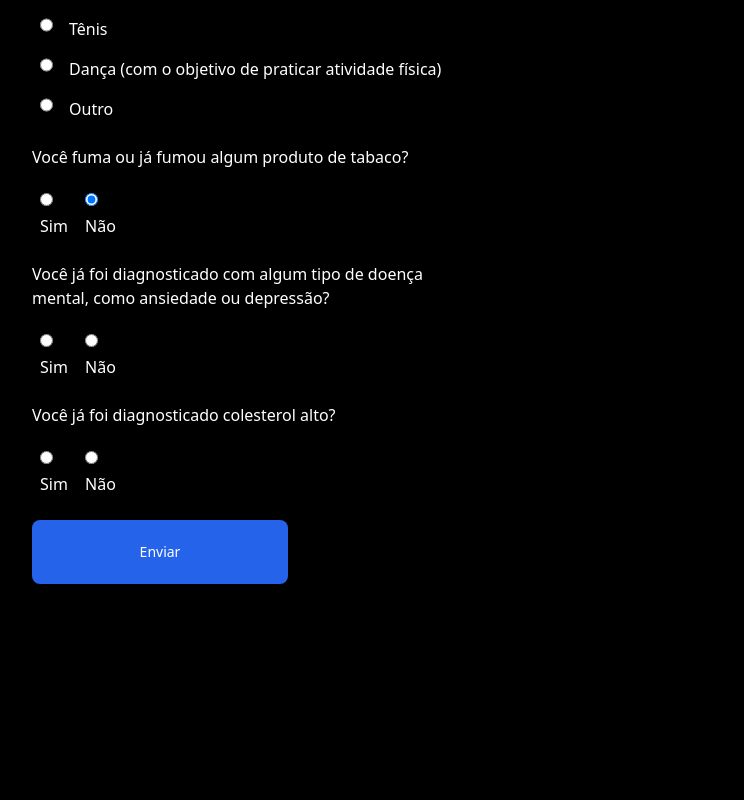
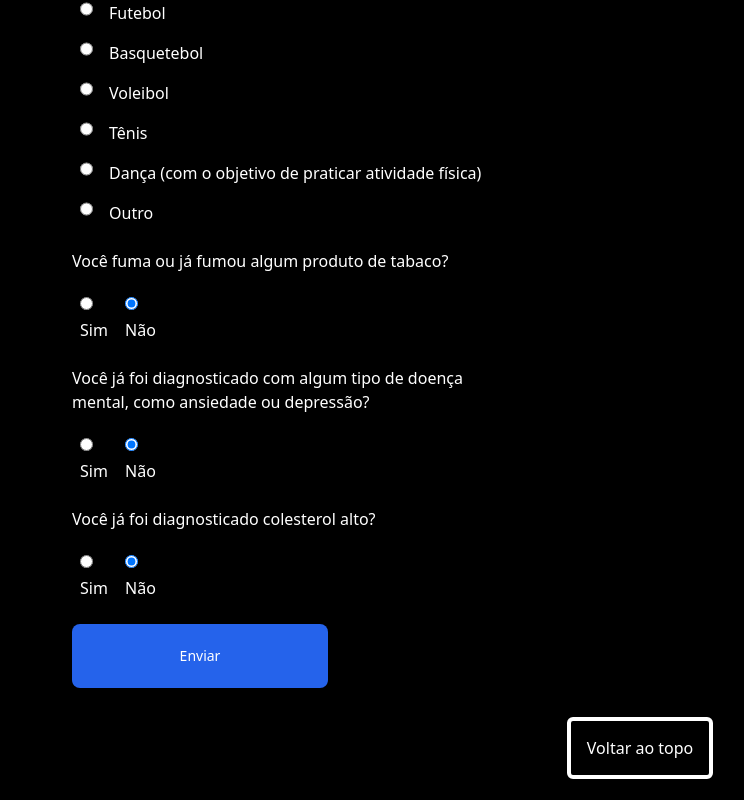
Before and after one commit to lemosvncs/mario-front, a SvelteKit app: page /reinaldo in a window 1280 px wide. Shown: the part 1604-2404 px from the top of the page, without its empty margins (0-744 px from the left). Before the commit the page ends 2196 px from the top, so only its background shows below. Built offline with nearby package versions, Linux system fonts and the light colour scheme; no server answers.

Commit message:
melhorias de interface

```diff
--- a/package.json
+++ b/package.json
@@ -11,11 +11,11 @@
     "check:watch": "svelte-kit sync && svelte-check --tsconfig ./tsconfig.json --watch"
   },
   "devDependencies": {
-    "@sveltejs/adapter-vercel": "next",
     "@sveltejs/adapter-auto": "^2.0.0",
     "@sveltejs/adapter-netlify": "^1.0.0-next.88",
     "@sveltejs/adapter-node": "^1.2.2",
     "@sveltejs/adapter-static": "^2.0.1",
+    "@sveltejs/adapter-vercel": "next",
     "@sveltejs/kit": "^1.5.0",
     "autoprefixer": "^10.4.7",
     "fa-svelte": "^3.1.0",
--- a/src/reinaldo2.svelte
+++ b/src/reinaldo2.svelte
@@ -244,8 +244,8 @@
     // reinaldo = reinaldo;
 
 </script>
-
-<div class="mx-auto text-center">
+<div id="top"></div>
+<div class="mx-auto text-center border-white border-4 w-80 rounded-md p-4">
     {#await promise}
         <p>Probabilidade de você <b>NÃO</b> ser diagnosticado com hipertensão:</p>
         <h2 class="text-2xl">{0.00}%</h2>
@@ -258,9 +258,10 @@
     {/await}
 </div>
 
+
 <div class="px-8">
     <input type="hidden" name="form-name" value="name_of_my_form" />
-    <form  class="flex-column w-full max-w-md">
+    <form  class="flex-column w-full max-w-md ml-10 mt-10 mb-10">
         <p>Qual sua idade?</p><input bind:value={idade} placeholder=48 class={inputstyle}/>
         <p class="my-4">Como você se identifica?</p>
         <div class="flex">
@@ -365,22 +366,22 @@
         <p class="my-4">Você já foi diagnosticado com algum tipo de doença mental, como ansiedade ou depressão?</p>
         <div class="flex">
             <label class="m-2">
-                <input name="cigarro" bind:group={diag_doenca_mental} value=0 type="radio"                                                  placeholder={placeholder} class="mr-4 mb-2 dark:border-white dark:border-2 dark:bg-black text-gray-900 text-sm rounded-lg focus:ring-blue-500 focus:border-blue-500 block   p-2.5 dark:placeholder-gray-400 dark:text-white dark:focus:ring-blue-500 dark:focus:border-blue-500"/>
+                <input name="diag_doenca_mental" bind:group={diag_doenca_mental} value='sim' type="radio"                                                  placeholder={placeholder} class="mr-4 mb-2 dark:border-white dark:border-2 dark:bg-black text-gray-900 text-sm rounded-lg focus:ring-blue-500 focus:border-blue-500 block   p-2.5 dark:placeholder-gray-400 dark:text-white dark:focus:ring-blue-500 dark:focus:border-blue-500"/>
                 <p>Sim</p>
             </label>
             <label class="m-2">
-                <input name="cigarro" bind:group={diag_doenca_mental} value=1 type="radio"                                                  placeholder={placeholder} class="mr-4 mb-2 dark:border-white dark:border-2 dark:bg-black text-gray-900 text-sm rounded-lg focus:ring-blue-500 focus:border-blue-500 block   p-2.5 dark:placeholder-gray-400 dark:text-white dark:focus:ring-blue-500 dark:focus:border-blue-500"/>
+                <input name="diag_doenca_mental" bind:group={diag_doenca_mental} value='nao' type="radio"                                                  placeholder={placeholder} class="mr-4 mb-2 dark:border-white dark:border-2 dark:bg-black text-gray-900 text-sm rounded-lg focus:ring-blue-500 focus:border-blue-500 block   p-2.5 dark:placeholder-gray-400 dark:text-white dark:focus:ring-blue-500 dark:focus:border-blue-500"/>
                 <p>Não</p>
             </label>
         </div>
         <p class="my-4">Você já foi diagnosticado colesterol alto?</p>
         <div class="flex">
             <label class="m-2">
-                <input name="diag_colesterol" bind:group={diag_colesterol} value=0 type="radio"                                                  placeholder={placeholder} class="mr-4 mb-2 dark:border-white dark:border-2 dark:bg-black text-gray-900 text-sm rounded-lg focus:ring-blue-500 focus:border-blue-500 block   p-2.5 dark:placeholder-gray-400 dark:text-white dark:focus:ring-blue-500 dark:focus:border-blue-500"/>
+                <input name="diag_colesterol" bind:group={diag_colesterol} value='sim' type="radio"                                                  placeholder={placeholder} class="mr-4 mb-2 dark:border-white dark:border-2 dark:bg-black text-gray-900 text-sm rounded-lg focus:ring-blue-500 focus:border-blue-500 block   p-2.5 dark:placeholder-gray-400 dark:text-white dark:focus:ring-blue-500 dark:focus:border-blue-500"/>
                 <p>Sim</p>
             </label>
             <label class="m-2">
-                <input name="diag_colesterol" bind:group={diag_colesterol} value=1 type="radio"                                                  placeholder={placeholder} class="mr-4 mb-2 dark:border-white dark:border-2 dark:bg-black text-gray-900 text-sm rounded-lg focus:ring-blue-500 focus:border-blue-500 block   p-2.5 dark:placeholder-gray-400 dark:text-white dark:focus:ring-blue-500 dark:focus:border-blue-500"/>
+                <input name="diag_colesterol" bind:group={diag_colesterol} value='nao' type="radio"                                                  placeholder={placeholder} class="mr-4 mb-2 dark:border-white dark:border-2 dark:bg-black text-gray-900 text-sm rounded-lg focus:ring-blue-500 focus:border-blue-500 block   p-2.5 dark:placeholder-gray-400 dark:text-white dark:focus:ring-blue-500 dark:focus:border-blue-500"/>
                 <p>Não</p>
             </label>
         </div>
@@ -393,4 +394,9 @@
             </button>
         </div>
     </form>
+    <div class="mx-auto text-center mb-10">
+        <a href="#top" class=" border-white border-4 w-80 rounded-md p-4">
+            <button type="button">Voltar ao topo</button>
+        </a>
+    </div>
 </div>
```
